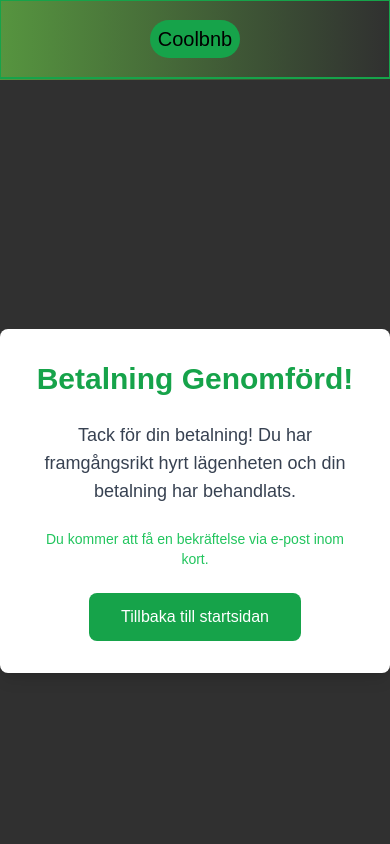
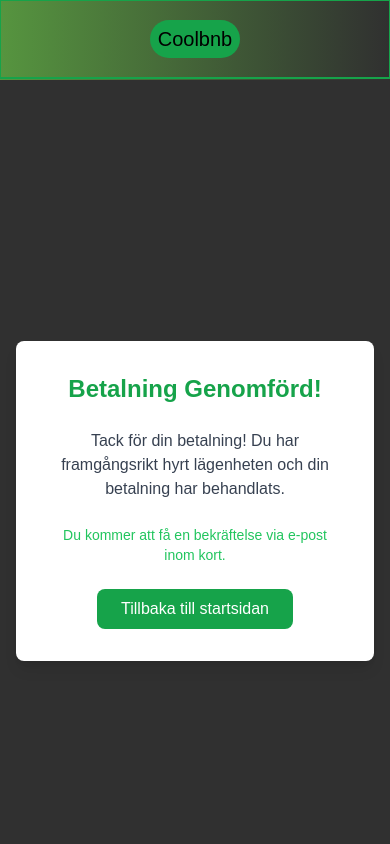
Before and after one commit to antonioobaid/kopia-av-Airbnb, a Next.js app: page /betalningsidan/betalt/1 in a window 390 px wide. Shown: the top 844 px of the page. Built offline with nearby package versions, Linux system fonts and the light colour scheme; no server answers; the database is empty; a web font is replaced by a local one.

Commit message:
responsiv betalt sidan

```diff
--- a/src/app/betalningsidan/betalt/[boendeId]/page.jsx
+++ b/src/app/betalningsidan/betalt/[boendeId]/page.jsx
@@ -3,7 +3,6 @@ import { useEffect, useState } from "react";
 import { doc, getDoc } from "firebase/firestore";
 import { ref, getDownloadURL } from "firebase/storage";
 import { db, storage } from "../../../../../firebase/config";
-
 
 export default function Betalt({ params }) {
   const { boendeId } = params; // Hämta boendeId från URL:en
@@ -17,7 +16,6 @@ export default function Betalt({ params }) {
 
         if (docSnap.exists()) {
           const boendeData = docSnap.data();
-
 
           if (boendeData.images && boendeData.images.length > 0) {
             const firstImageRef = ref(storage, boendeData.images[0]);
@@ -37,33 +35,33 @@ export default function Betalt({ params }) {
   }, [boendeId]);
 
   return (
-    <div className="min-h-screen flex flex-col justify-center items-center py-12">
-      <div className="max-w-lg mx-auto bg-white p-8 rounded-lg shadow-lg w-full sm:w-4/5 md:w-3/4 lg:w-1/2">
+    <div className="min-h-screen flex flex-col justify-center items-center py-12 px-4 sm:px-6 lg:px-8">
+      <div className="max-w-lg mx-auto bg-white p-8 rounded-lg shadow-lg w-full sm:w-4/5 md:w-3/4 lg:w-1/2 xl:w-2/5">
 
         {firstImageUrl && (
           <div className="mb-6">
             <img
               src={firstImageUrl}
               alt="Bokad lägenhet"
-              className="w-full h-auto rounded-lg"
+              className="w-full h-auto rounded-lg object-cover"
             />
           </div>
         )}
 
-
-        <h1 className="text-3xl font-semibold text-center text-green-600 mb-6">Betalning Genomförd!</h1>
-        <p className="text-lg text-center text-gray-700 mb-6">
+        <h1 className="text-2xl sm:text-3xl font-semibold text-center text-green-600 mb-6">
+          Betalning Genomförd!
+        </h1>
+        <p className="text-base sm:text-lg text-center text-gray-700 mb-6">
           Tack för din betalning! Du har framgångsrikt hyrt lägenheten och din betalning har behandlats.
         </p>
-        <p className="text-center text-green-500 text-sm mb-6">
+        <p className="text-center text-green-500 text-sm sm:text-base mb-6">
           Du kommer att få en bekräftelse via e-post inom kort.
         </p>
 
-
         <div className="flex justify-center">
           <button
-            onClick={() => window.location.href = '/'}
-            className="px-8 py-3 text-white bg-green-600 hover:bg-green-700 rounded-lg transition duration-300"
+            onClick={() => (window.location.href = "/")}
+            className="px-6 sm:px-8 py-2 sm:py-3 text-white bg-green-600 hover:bg-green-700 rounded-lg transition duration-300"
           >
             Tillbaka till startsidan
           </button>
```
Also changed, not shown: src/app/boendedetalj/[boendeId]/page.jsx (+0 -168 lines).
